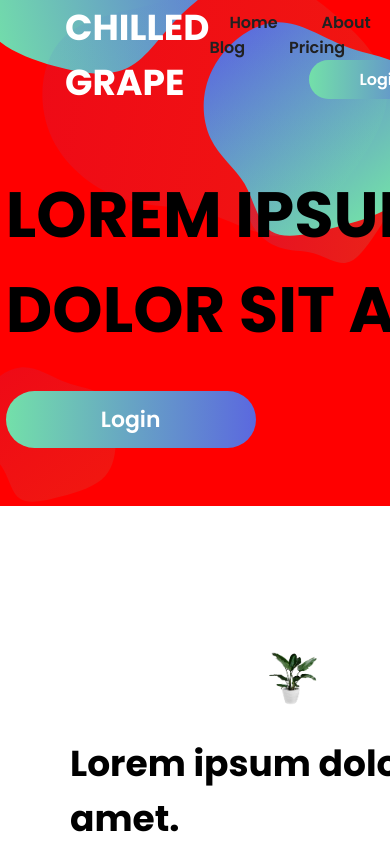
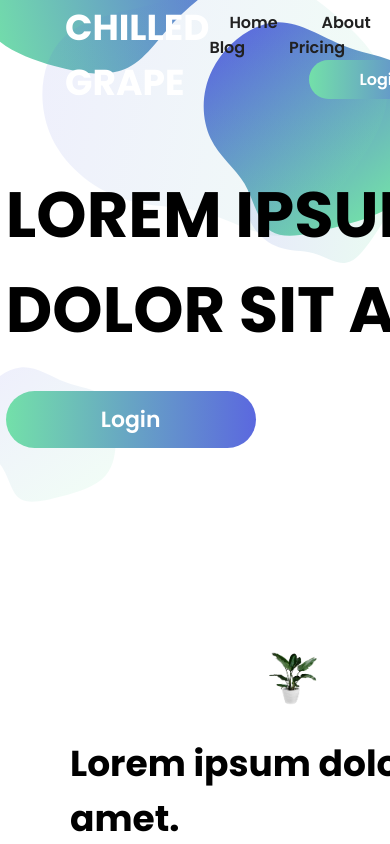
Before and after one commit to inabeelanjum/task, a Next.js app: page / in a window 390 px wide. Shown: the top 844 px of the page. Built offline with nearby package versions, Linux system fonts and the light colour scheme; no server answers.

Commit message:
color remove

```diff
--- a/components/background/Background.module.css
+++ b/components/background/Background.module.css
@@ -88,8 +88,6 @@ display: flex;
 
 }
 @media only screen and (max-width: 1200px) {
-  .main{
-    background-color: red;
-  }
+
 
 }
```
